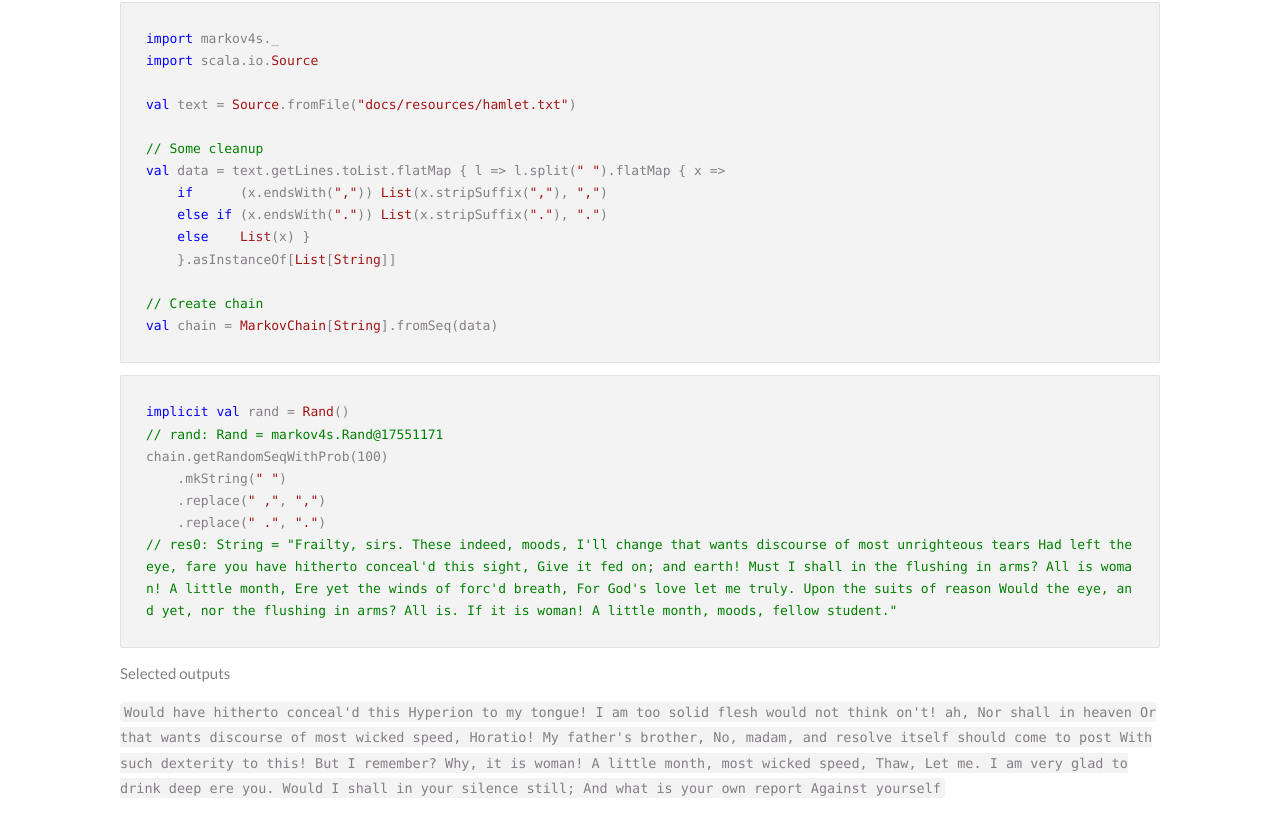
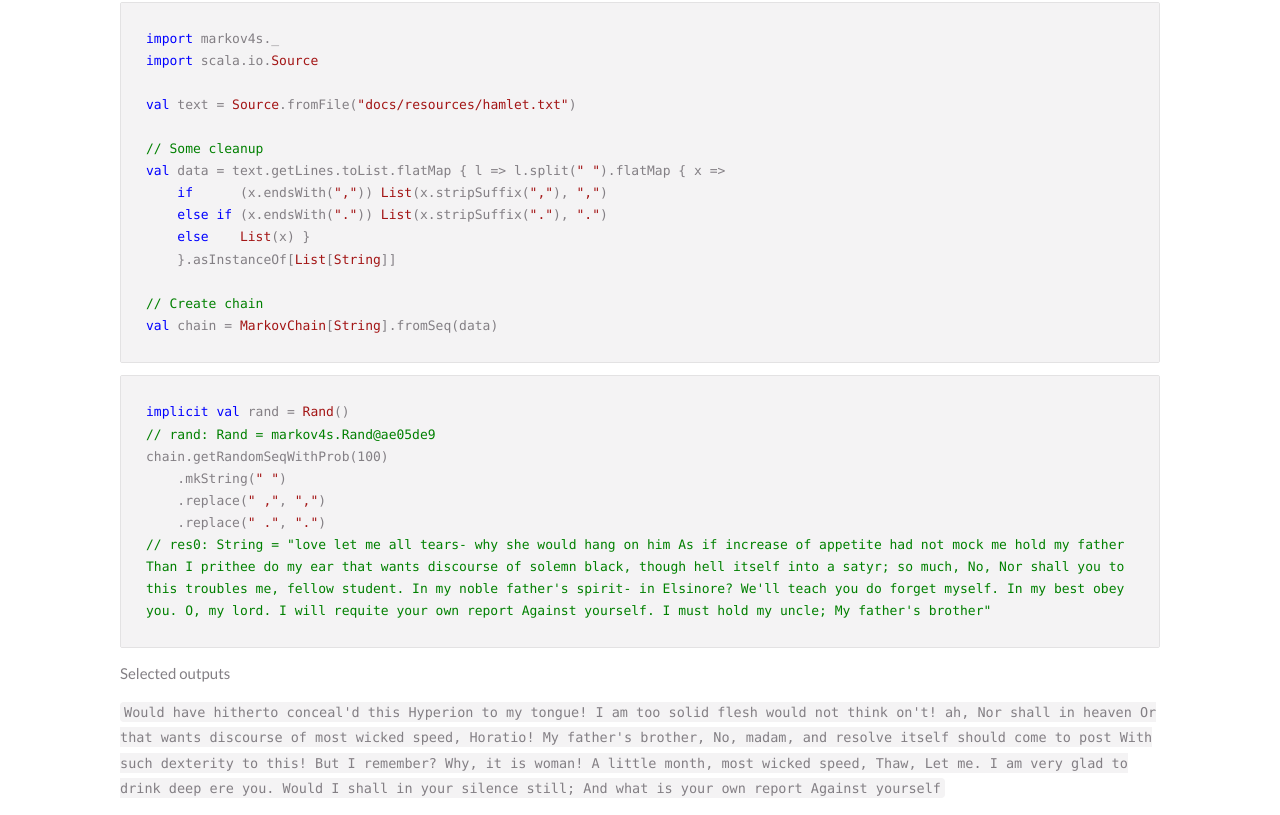
Before and after one commit to markosski/markov4s, a plain HTML site: page examples.html in a window 1280 px wide. Shown: the part 405-1220 px from the top of the page. Drawn offline with nearby package versions, Linux system fonts and the light colour scheme; some packages are replaced by stand-ins of ours; a script that the page names is missing.

Commit message:
updated site

```diff
--- a/examples.html
+++ b/examples.html
@@ -17,12 +17,12 @@
 </code></pre></div></div>
 
 <div class="language-scala highlighter-rouge"><div class="highlight"><pre class="highlight"><code><span class="k">implicit</span> <span class="k">val</span> <span class="nv">rand</span> <span class="k">=</span> <span class="nc">Rand</span><span class="o">()</span>
-<span class="c1">// rand: Rand = markov4s.Rand@17551171</span>
+<span class="c1">// rand: Rand = markov4s.Rand@ae05de9</span>
 <span class="nv">chain</span><span class="o">.</span><span class="py">getRandomSeqWithProb</span><span class="o">(</span><span class="mi">100</span><span class="o">)</span>
     <span class="o">.</span><span class="py">mkString</span><span class="o">(</span><span class="s">" "</span><span class="o">)</span>
     <span class="o">.</span><span class="py">replace</span><span class="o">(</span><span class="s">" ,"</span><span class="o">,</span> <span class="s">","</span><span class="o">)</span>
     <span class="o">.</span><span class="py">replace</span><span class="o">(</span><span class="s">" ."</span><span class="o">,</span> <span class="s">"."</span><span class="o">)</span>
-<span class="c1">// res0: String = "Frailty, sirs. These indeed, moods, I'll change that wants discourse of most unrighteous tears Had left the eye, fare you have hitherto conceal'd this sight, Give it fed on; and earth! Must I shall in the flushing in arms? All is woman! A little month, Ere yet the winds of forc'd breath, For God's love let me truly. Upon the suits of reason Would the eye, and yet, nor the flushing in arms? All is. If it is woman! A little month, moods, fellow student."</span>
+<span class="c1">// res0: String = "love let me all tears- why she would hang on him As if increase of appetite had not mock me hold my father Than I prithee do my ear that wants discourse of solemn black, though hell itself into a satyr; so much, No, Nor shall you to this troubles me, fellow student. In my noble father's spirit- in Elsinore? We'll teach you do forget myself. In my best obey you. O, my lord. I will requite your own report Against yourself. I must hold my uncle; My father's brother"</span>
 </code></pre></div></div>
 
 <p>Selected outputs</p>
```
Also changed, not shown: index.html (+1 -1 lines).
